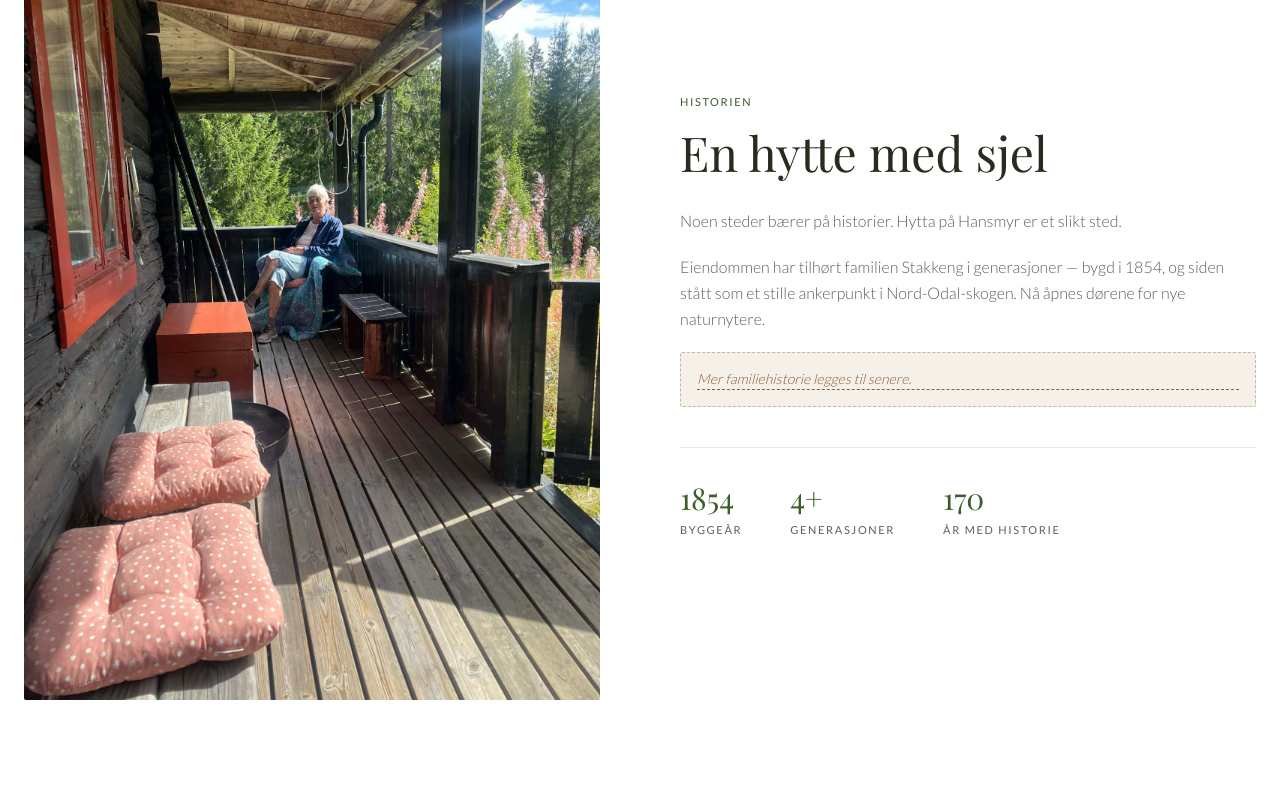
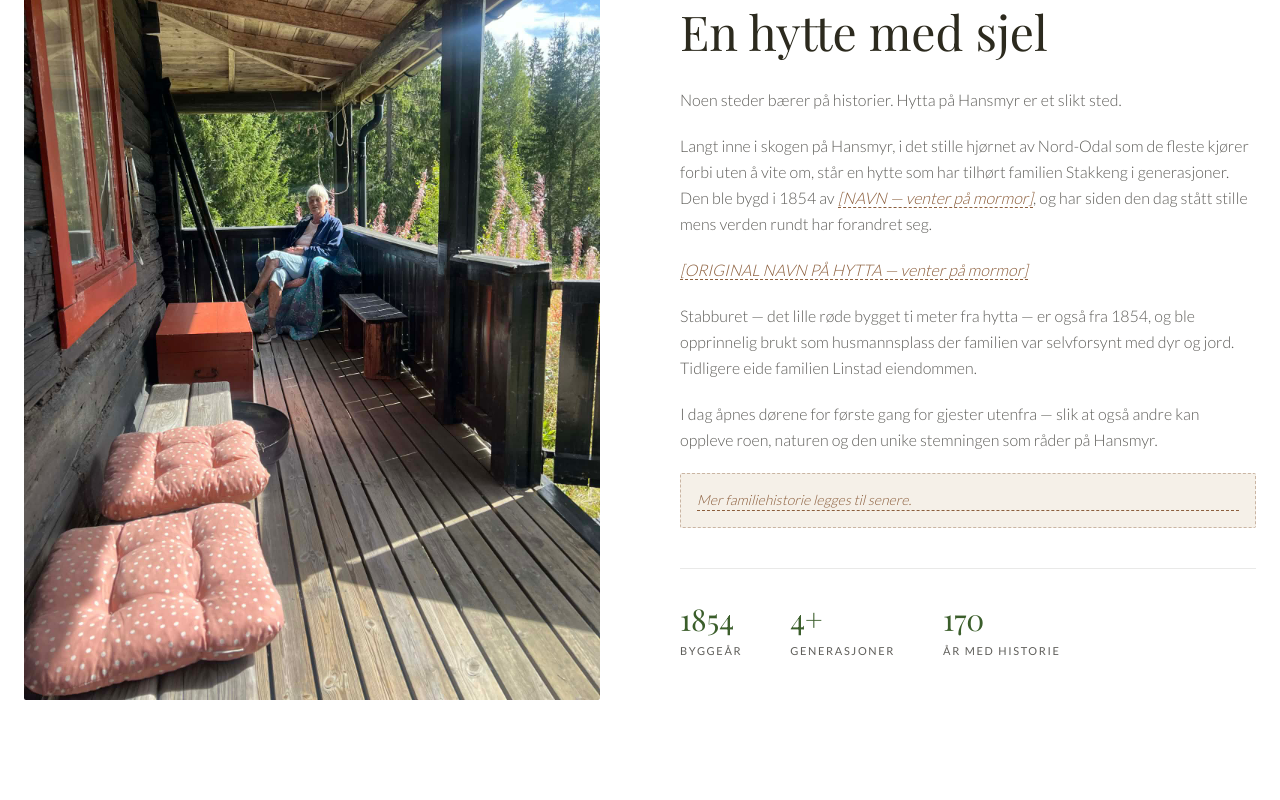
Before and after one commit to davidsvang/hytta-hansmyr, a Next.js app: page / in a window 1280 px wide. Shown: the part 1000-1800 px from the top of the page. Built offline with nearby package versions, Linux system fonts and the light colour scheme.

Commit message:
Gjenopprett historietekst, fiks jaktbilde CSS, mer fiskeinfo

```diff
--- a/src/components/HistorienSection.tsx
+++ b/src/components/HistorienSection.tsx
@@ -29,12 +29,30 @@ export default function HistorienSection() {
               <p>Noen steder bærer på historier. Hytta på Hansmyr er et slikt sted.</p>
 
               <p>
-                Eiendommen har tilhørt familien Stakkeng i generasjoner — bygd i 1854,
-                og siden stått som et stille ankerpunkt i Nord-Odal-skogen.
-                Nå åpnes dørene for nye naturnytere.
+                Langt inne i skogen på Hansmyr, i det stille hjørnet av Nord-Odal
+                som de fleste kjører forbi uten å vite om, står en hytte som har
+                tilhørt familien Stakkeng i generasjoner. Den ble bygd i 1854 av{" "}
+                <span className="placeholder-amber">[NAVN — venter på mormor]</span>
+                , og har siden den dag stått stille mens verden rundt har forandret seg.
               </p>
 
-              <div className="mt-2 rounded-sm border border-dashed border-[#8B5E3C]/40 p-4 bg-[#F5F0E8]">
+              <p>
+                <span className="placeholder-amber">[ORIGINAL NAVN PÅ HYTTA — venter på mormor]</span>
+              </p>
+
+              <p>
+                Stabburet — det lille røde bygget ti meter fra hytta — er også fra
+                1854, og ble opprinnelig brukt som husmannsplass der familien var
+                selvforsynt med dyr og jord. Tidligere eide familien Linstad eiendommen.
+              </p>
+
+              <p>
+                I dag åpnes dørene for første gang for gjester utenfra — slik at
+                også andre kan oppleve roen, naturen og den unike stemningen som
+                råder på Hansmyr.
+              </p>
+
+              <div className="rounded-sm border border-dashed border-[#8B5E3C]/40 p-4 bg-[#F5F0E8]">
                 <p className="placeholder-amber text-sm">Mer familiehistorie legges til senere.</p>
               </div>
             </div>
--- a/src/components/JaktFiskeSection.tsx
+++ b/src/components/JaktFiskeSection.tsx
@@ -17,7 +17,7 @@ export default function JaktFiskeSection() {
             src="/images/morten-luftgever-klippet.jpeg"
             alt="Jakt ved stabburet"
             fill
-            className="object-cover object-top"
+            className="object-cover object-[center_60%]"
           />
           <div className="absolute inset-0 bg-gradient-to-r from-[#2C2A1E]/60 to-transparent flex items-end">
             <p className="font-playfair italic text-white text-xl p-8">
@@ -34,19 +34,23 @@ export default function JaktFiskeSection() {
             <ul className="space-y-3 text-[#5F5E5A] font-lato font-light text-sm">
               <li className="flex gap-3">
                 <span className="text-[#3B5E2B] flex-shrink-0 mt-0.5">—</span>
-                <span>Storsjøen: Gratis fiske, intet fiskekort nødvendig</span>
+                <span><strong>Storsjøen</strong> (10 min): Gratis fiske, intet fiskekort nødvendig. En av Innlandets største og mest fiskerike sjøer — ca. 50 km² med gjedde, abbor, ørret, brasme og mort</span>
               </li>
               <li className="flex gap-3">
                 <span className="text-[#3B5E2B] flex-shrink-0 mt-0.5">—</span>
-                <span>En av landets mest fiskerike sjøer</span>
+                <span><strong>Mosjøen</strong> (20 min): Abbor og gjedde. Fiskekort kjøpes via inatur.no eller lokale grunneiere</span>
               </li>
               <li className="flex gap-3">
                 <span className="text-[#3B5E2B] flex-shrink-0 mt-0.5">—</span>
-                <span>Gjedde, abbor, ørret og mer</span>
+                <span><strong>Skjervangen og Bjørnsjøen</strong>: Mindre skogssjøer i nærområdet — god ørretfiske i rolige omgivelser</span>
               </li>
               <li className="flex gap-3">
                 <span className="text-[#3B5E2B] flex-shrink-0 mt-0.5">—</span>
-                <span>Guidede fisketurer: Odal Fritid & Turistservice</span>
+                <span>Fiskesesong: hele året — isfiske om vinteren er populært på Storsjøen</span>
+              </li>
+              <li className="flex gap-3">
+                <span className="text-[#3B5E2B] flex-shrink-0 mt-0.5">—</span>
+                <span>Guidede fisketurer og kanopadling: Odal Kano og Fritid — tlf. +47 98 06 16 69</span>
               </li>
             </ul>
           </div>
```
